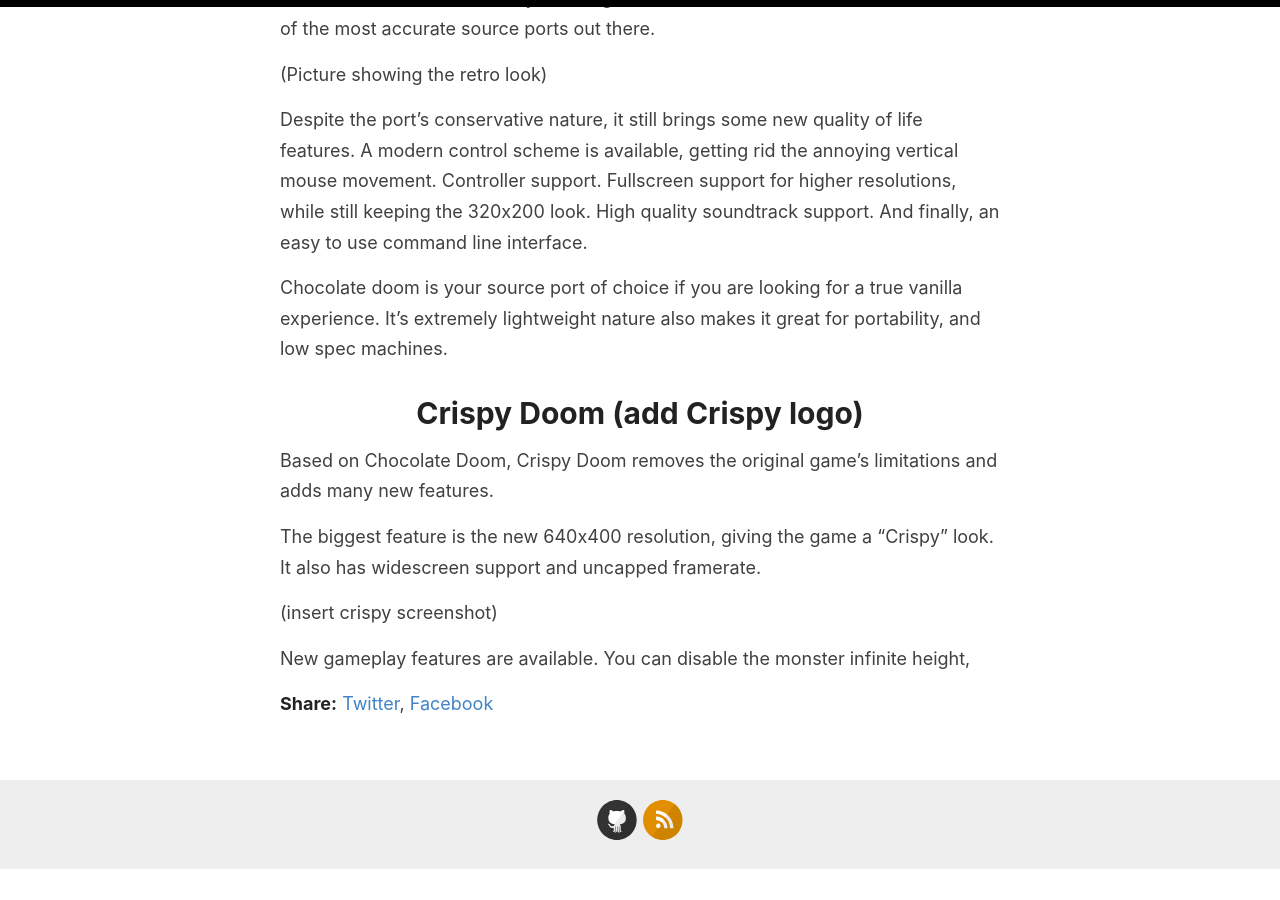
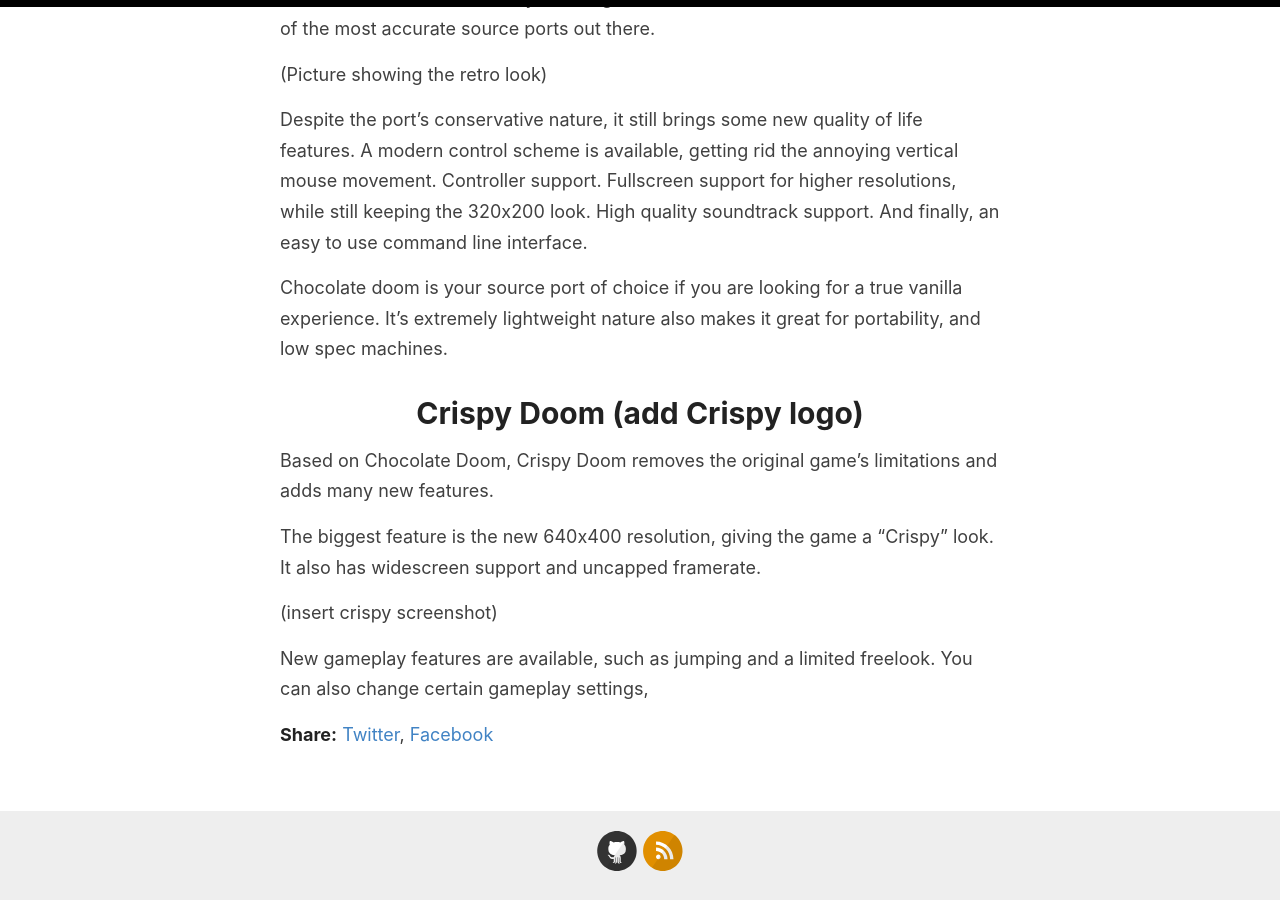
Before and after one commit to poleve540/CallMePol, a Jekyll site: the page built from posts/2023-05-12-sourceport-review.md, in a window 1280 px wide and 900 px high, scrolled down 646 px. Built offline with Jekyll 4.4.1, drawn with Linux system fonts in a browser that asks for light colours; before the commit the page ends 1516 px from its top, so only the background shows below that.

Commit message:
posts/2023-05-12-sourceport-review.md updated from https://stackedit.io/

```diff
--- a/posts/2023-05-12-sourceport-review.md
+++ b/posts/2023-05-12-sourceport-review.md
@@ -23,9 +23,9 @@
 
 (insert crispy screenshot)
 
-New gameplay features are available. You can disable the monster infinite height,
+New gameplay features are available, such as jumping and a limited freelook. You can also change certain gameplay settings,
 <!--stackedit_data:
 eyJwcm9wZXJ0aWVzIjoiZXh0ZW5zaW9uczpcbiAgcHJlc2V0Oi
-BnZm1cbiIsImhpc3RvcnkiOlsyMDI4MzMxMTU4LC0yMTI4NDgx
+BnZm1cbiIsImhpc3RvcnkiOlstNjcwNTY2NTQyLC0yMTI4NDgx
 NzEwLC0xMzQ5ODgwOTYzLDE4ODc0NjM0OTldfQ==
 -->
```
